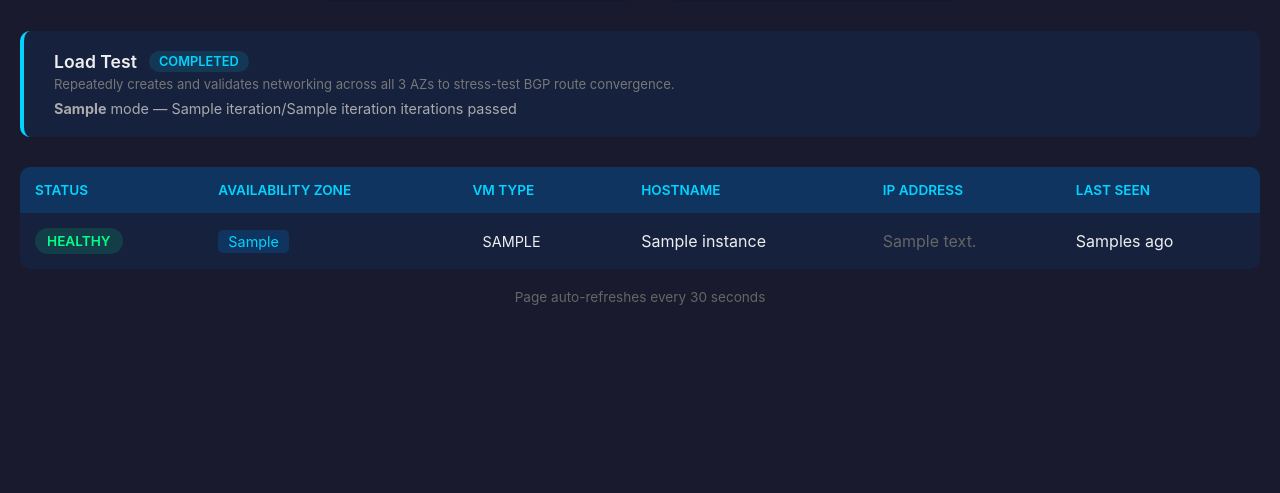
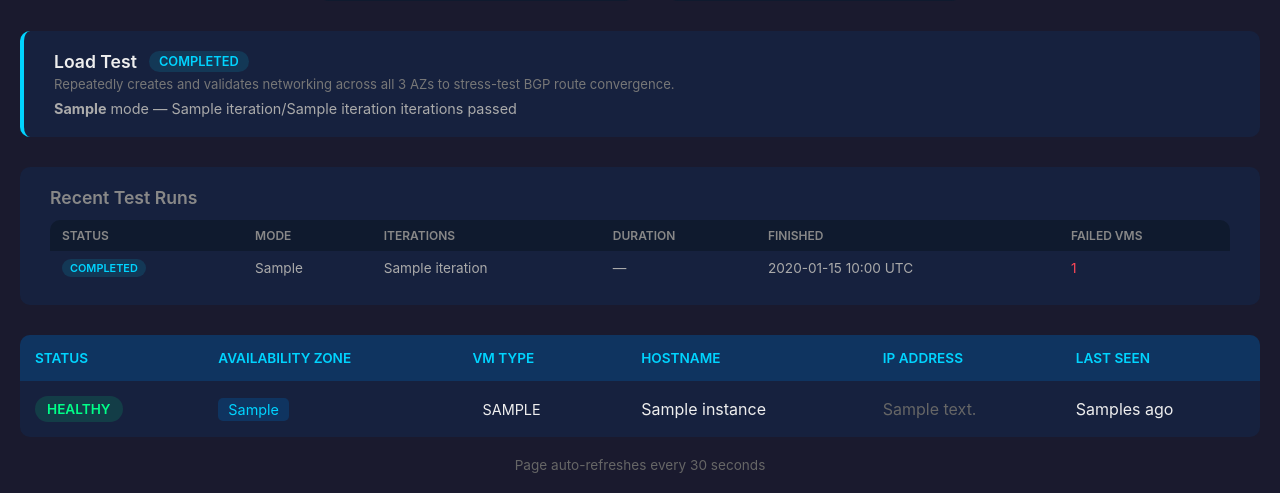
Before and after one commit to marbindrakon/ovn-bgp-agent-nat-tester, a Flask app: template web-service/templates/dashboard.html in a window 1280 px wide. Shown: the part 373-866 px from the top of the page. Before the commit the page ends 678 px from the top, so only its background shows below. Run offline with Flask 3, Linux system fonts and the light colour scheme; the template is opened without the code that fills it: most values are stand-ins (such as "Sample title", 1, 10 or a date in 2020).

Commit message:
Persist load test status and show run history on dashboard
Remove the 15-minute auto-expiry so completed/failed status persists until
the next test starts. Save completed, failed, and cancelled (Ctrl+C) runs
to a history file (max 5 entries) and display them in a new "Recent Test
Runs" panel on the dashboard.

Co-Authored-By: Claude Opus 4.6 <noreply@anthropic.com>

```diff
--- a/k8s/deployment.yaml
+++ b/k8s/deployment.yaml
@@ -17,7 +17,7 @@ spec:
     spec:
       containers:
         - name: dashboard
-          image: quay.signal9.gg/aaustin/snat-test-dashboard@sha256:03eadb9325729cb1662c2888bdfdb6311be1b6db5596d9e2d2132c9aca87ca69
+          image: quay.signal9.gg/aaustin/snat-test-dashboard@sha256:dfa4aa233a3a7694b1eac09b683c65a1035e112ef360b821bf679efbe0b380a2
           ports:
             - containerPort: 8080
               protocol: TCP
@@ -28,6 +28,8 @@ spec:
               value: "/data/heartbeat-state.json"
             - name: LOAD_TEST_STATUS_FILE
               value: "/data/load-test-status.json"
+            - name: LOAD_TEST_HISTORY_FILE
+              value: "/data/load-test-history.json"
             - name: API_KEY
               valueFrom:
                 secretKeyRef:
--- a/web-service/app.py
+++ b/web-service/app.py
@@ -36,6 +36,8 @@ MAX_FIELD_LENGTHS = {
 # State file path
 STATE_FILE = os.environ.get('STATE_FILE', '/tmp/heartbeat-state.json')
 LOAD_TEST_STATUS_FILE = os.environ.get('LOAD_TEST_STATUS_FILE', '/tmp/load-test-status.json')
+LOAD_TEST_HISTORY_FILE = os.environ.get('LOAD_TEST_HISTORY_FILE', '/tmp/load-test-history.json')
+MAX_HISTORY_ENTRIES = 5
 
 
 def require_api_key(f):
@@ -229,6 +231,7 @@ def dashboard():
     ephemeral = [i for i in instance_list if i['instance_type'] == 'ephemeral']
 
     lt_status = load_test_status()
+    test_history = load_test_history()
 
     return render_template('dashboard.html',
                           instances=instance_list,
@@ -241,7 +244,8 @@ def dashboard():
                           eph_total=len(ephemeral),
                           eph_healthy=sum(1 for i in ephemeral if not i['is_stale']),
                           eph_stale=sum(1 for i in ephemeral if i['is_stale']),
-                          load_test=lt_status)
+                          load_test=lt_status,
+                          test_history=test_history)
 
 
 @app.route('/clear', methods=['POST'])
@@ -345,11 +349,6 @@ def load_test_status():
         try:
             with open(LOAD_TEST_STATUS_FILE, 'r') as f:
                 data = json.load(f)
-                # Auto-expire: if last update was >15 minutes ago, treat as idle
-                if data.get('updated_at'):
-                    updated = datetime.fromisoformat(data['updated_at'])
-                    if (datetime.utcnow() - updated).total_seconds() > 900:
-                        return default
                 merged = {**default, **data}
                 # Compute elapsed seconds
                 if merged.get('started_at'):
@@ -379,6 +378,29 @@ def save_test_status(data):
         app.logger.error(f"Failed to save load test status: {e}")
 
 
+def load_test_history():
+    """Load the test run history from file."""
+    if os.path.exists(LOAD_TEST_HISTORY_FILE):
+        try:
+            with open(LOAD_TEST_HISTORY_FILE, 'r') as f:
+                return json.load(f)
+        except (json.JSONDecodeError, IOError):
+            pass
+    return []
+
+
+def save_to_test_history(entry):
+    """Prepend a completed/failed test run to the history file (max 5 entries)."""
+    history = load_test_history()
+    history.insert(0, entry)
+    history = history[:MAX_HISTORY_ENTRIES]
+    try:
+        with open(LOAD_TEST_HISTORY_FILE, 'w') as f:
+            json.dump(history, f, indent=2)
+    except IOError as e:
+        app.logger.error(f"Failed to save test history: {e}")
+
+
 @app.route('/api/load-test/status', methods=['GET'])
 def get_load_test_status():
     """Get the current load test status."""
@@ -402,6 +424,7 @@ def update_load_test_status():
         return jsonify({'error': 'status must be running, completed, failed, or idle'}), 400
 
     current = load_test_status()
+    previous_status = current.get('status')
 
     current['status'] = status
     if 'iteration' in data:
@@ -413,6 +436,30 @@ def update_load_test_status():
         current['phase'] = data['phase']
     if 'test_mode' in data:
         current['test_mode'] = data['test_mode']
+
+    # Save to history when a test completes, fails, or is cancelled (idle while running)
+    history_status = None
+    if status in ('completed', 'failed'):
+        history_status = status
+    elif status == 'idle' and previous_status == 'running':
+        history_status = 'cancelled'
+
+    if history_status:
+        elapsed = 0
+        if current.get('started_at'):
+            start = datetime.fromisoformat(current['started_at'])
+            elapsed = int((datetime.utcnow() - start).total_seconds())
+        save_to_test_history({
+            'status': history_status,
+            'test_mode': current.get('test_mode', ''),
+            'iteration': current.get('iteration', 0),
+            'max_iterations': current.get('max_iterations', 0),
+            'started_at': current.get('started_at', ''),
+            'finished_at': datetime.utcnow().isoformat(),
+            'elapsed_seconds': elapsed,
+            'failed_vms': current.get('failed_vms', []),
+            'phase': current.get('phase', ''),
+        })
 
     if status == 'running':
         if not current.get('started_at'):
@@ -428,6 +475,7 @@ def update_load_test_status():
         current['test_mode'] = ''
 
     save_test_status(current)
+
     return jsonify({'status': 'ok'}), 200
 
 
--- a/web-service/templates/dashboard.html
+++ b/web-service/templates/dashboard.html
@@ -380,6 +380,73 @@
             color: #fbbf24;
         }
 
+        /* Test history */
+        .test-history {
+            margin-bottom: 30px;
+            background: #16213e;
+            border-radius: 10px;
+            padding: 20px 30px;
+        }
+
+        .test-history h2 {
+            font-size: 1.1em;
+            font-weight: 600;
+            margin-bottom: 12px;
+            color: #888;
+        }
+
+        .history-table {
+            width: 100%;
+            border-collapse: collapse;
+            background: transparent;
+        }
+
+        .history-table th {
+            background: #0f1a2e;
+            color: #888;
+            font-size: 0.75em;
+            padding: 8px 12px;
+        }
+
+        .history-table td {
+            padding: 8px 12px;
+            font-size: 0.85em;
+            color: #aaa;
+            border-bottom: 1px solid #0f1a2e;
+        }
+
+        .history-table tr:last-child td {
+            border-bottom: none;
+        }
+
+        .history-table tr:hover {
+            background: #1a2a3e;
+        }
+
+        .hist-badge {
+            display: inline-block;
+            padding: 2px 8px;
+            border-radius: 10px;
+            font-size: 0.8em;
+            font-weight: 600;
+            text-transform: uppercase;
+        }
+
+        .hist-badge-completed {
+            background: #00d4ff20;
+            color: #00d4ff;
+        }
+
+        .hist-badge-failed {
+            background: #ff475720;
+            color: #ff4757;
+        }
+
+        .hist-badge-cancelled {
+            background: #f59e0b20;
+            color: #fbbf24;
+        }
+
         .no-instances {
             text-align: center;
             padding: 50px;
@@ -535,6 +602,55 @@
         {% endif %}
     </div>
 
+    {# --- Test history --- #}
+    {% if test_history %}
+    <div class="test-history">
+        <h2>Recent Test Runs</h2>
+        <table class="history-table">
+            <thead>
+                <tr>
+                    <th>Status</th>
+                    <th>Mode</th>
+                    <th>Iterations</th>
+                    <th>Duration</th>
+                    <th>Finished</th>
+                    <th>Failed VMs</th>
+                </tr>
+            </thead>
+            <tbody>
+                {% for run in test_history %}
+                <tr>
+                    <td><span class="hist-badge hist-badge-{{ run.status }}">{{ run.status }}</span></td>
+                    <td>{{ run.test_mode or '—' }}</td>
+                    <td>{{ run.iteration }}{% if run.max_iterations > 0 %}/{{ run.max_iterations }}{% endif %}</td>
+                    <td>
+                        {% if run.elapsed_seconds %}
+                            {{ (run.elapsed_seconds // 3600) }}h {{ '%02d' | format((run.elapsed_seconds % 3600) // 60) }}m
+                        {% else %}
+                            —
+                        {% endif %}
+                    </td>
+                    <td>
+                        {% if run.finished_at %}
+                            {{ run.finished_at[:16] | replace('T', ' ') }} UTC
+                        {% else %}
+                            —
+                        {% endif %}
+                    </td>
+                    <td>
+                        {% if run.failed_vms %}
+                            <span style="color: #ff4757;">{{ run.failed_vms | length }}</span>
+                        {% else %}
+                            0
+                        {% endif %}
+                    </td>
+                </tr>
+                {% endfor %}
+            </tbody>
+        </table>
+    </div>
+    {% endif %}
+
     {# --- Instance table --- #}
     {% if instances %}
     <table>
```
